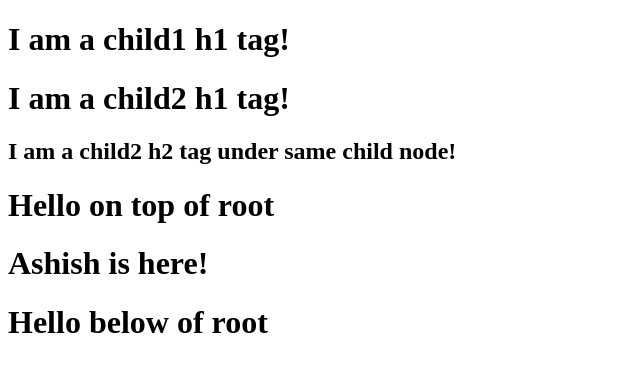
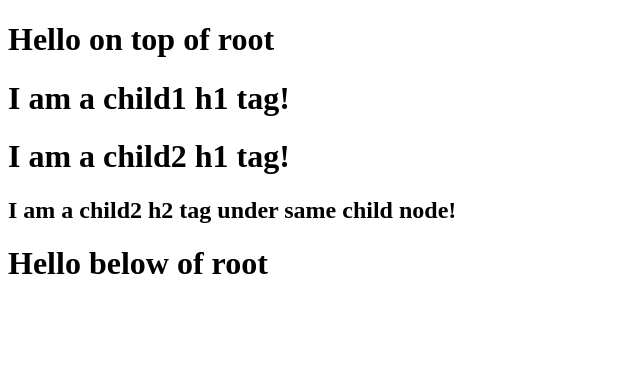
Before and after one commit to Afirestriker/mindful-react, a plain HTML site: page index.html in a window 1280 px wide. Shown: the whole page, without its empty margins (0-640 px from the left). Drawn offline with nearby package versions, Linux system fonts and the light colour scheme.

Commit message:
doc: add comment for concept understanding

```diff
--- a/App.js
+++ b/App.js
@@ -1,30 +1,23 @@
 /**
- * <div id="parent">
- *  <div id="child">
- *    <h1></h1>
- *  </div>
- *  <div id="child2">
- *    <h1></h1>
- *    <h1></h1>
- *  </div>
- * </div>
- *
  * ReactElement is an Object => which convert the object into an HTML tag which the Browser's understand
  * ReactElement(Object) => HTML(Browser Understand)
  */
-const parent = React.createElement("customTag", { id: "parent" }, [
-    React.createElement("div", { id: "child", key: "child1" }, React.createElement("h1", { key: "key1" }, "I am a child1 h1 tag!")),
-    React.createElement("div", { id: "child2", key:"child2" }, [
-        React.createElement("h1", { key: "key1" }, "I am a child2 h1 tag!"),
-        React.createElement("h2", { key: "key2" }, "I am a child2 h2 tag under same child node!"),
-    ]),
-]);
+// React.createElement is a JS object
+const parent = React.createElement(
+    "customTag", // which element/tag to be created? Can be anything
+    { id: "parent" }, // setting attributes to the element created
+    [ // nested siblings element in an array
+        React.createElement("div", { id: "child", key: "child1" }, React.createElement("h1", { key: "key1" }, "I am a child1 h1 tag!")),
+        React.createElement("div", { id: "child2", key:"child2" }, [
+            React.createElement("h1", { key: "key1" }, "I am a child2 h1 tag!"),
+            React.createElement("h2", { key: "key2" }, "I am a child2 h2 tag under same child node!"),
+        ]),
+    ]
+);
 
-console.log(parent) // object
+console.log(parent) // view React.createElement JS object structure
 
-// JSX?
+const root = ReactDOM.createRoot(document.getElementById("root"));
 
-// const root = ReactDOM.createRoot(document.getElementById("root"));
-const root = ReactDOM.createRoot(document.getElementById("header"));
-
+// overwrite the complete `#root` tag ccontent
 root.render(parent);
--- a/index.html
+++ b/index.html
@@ -7,13 +7,12 @@
         <title>Mindful React</title>
     </head>
     <body>
-        <div id="header">
-            <h1>Ashish is here!</h1>
-        </div>
         <h1>Hello on top of root</h1>
+
         <div id="root">
             <h1>Ashish is here!</h1>
         </div>
+
         <h1>Hello below of root</h1>
 
         <script
```
